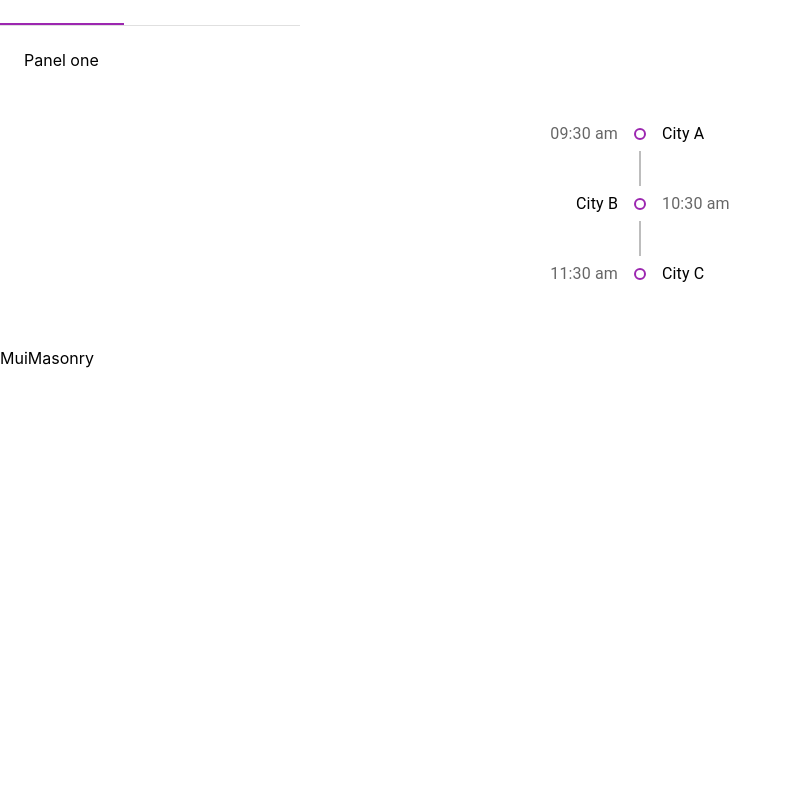
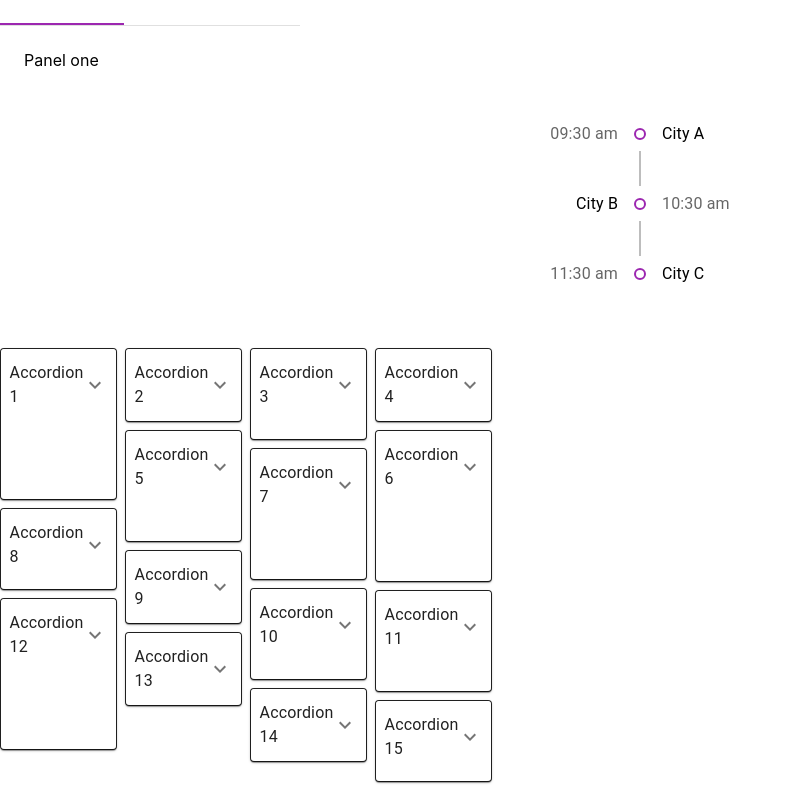
Before and after one commit to ElyaApyzova/React-mui-library, a React (Create React App) app: page / in a window 1280 px wide. Shown: the part 6544-7338 px from the top of the page, without its empty margins (0-792 px from the left). Before the commit the page ends 6912 px from the top, so only its background shows below. Built offline with nearby package versions, Linux system fonts and the light colour scheme.

Commit message:
completed

```diff
--- a/src/components/MuiMasonry.tsx
+++ b/src/components/MuiMasonry.tsx
@@ -1,7 +1,33 @@
-import { Box } from "@mui/material";
+import { Accordion, AccordionSummary, AccordionDetails, Typography, Box, Paper } from "@mui/material";
+import { Masonry } from "@mui/lab";
+import ExpandMoreIcon from '@mui/icons-material/ExpandMore'
+
+const heights = [
+    150, 30, 90, 70, 110, 150, 130, 80, 50, 90, 100, 150, 30, 50, 80,
+]
 
 export const MuiMasonry = () => {
     return (
-        <Box>MuiMasonry</Box>
+        <Box sx={{ width: 500, minHeight: 400 }}>
+            <Masonry columns={4} spacing={1}>
+             {
+                heights.map((height, index) => (
+                 <Paper key={index} sx={{
+                    //display: 'flex',
+                    //justifyContent: 'center',
+                    //alignItems: 'center',
+                    //height,
+                    border: '1px solid'}}>
+                    <Accordion sx={{ minHeight: height}}>
+                     <AccordionSummary expandIcon={<ExpandMoreIcon />}>
+                        <Typography>Accordion {index + 1}</Typography>
+                     </AccordionSummary>
+                     <AccordionDetails>Content</AccordionDetails>
+                    </Accordion>
+                 </Paper>
+                ))
+             }
+            </Masonry>
+        </Box>
     )
 }
```
